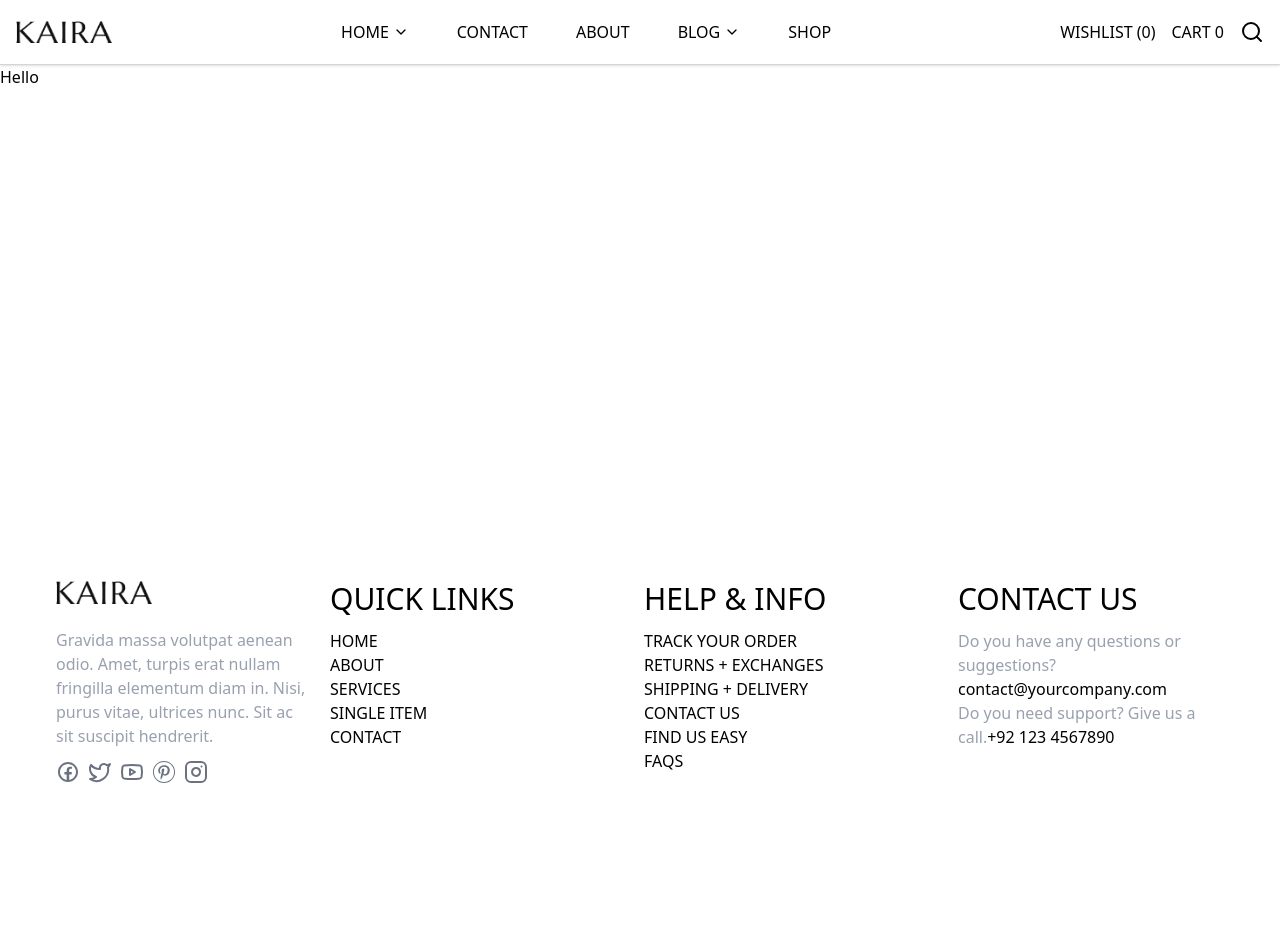
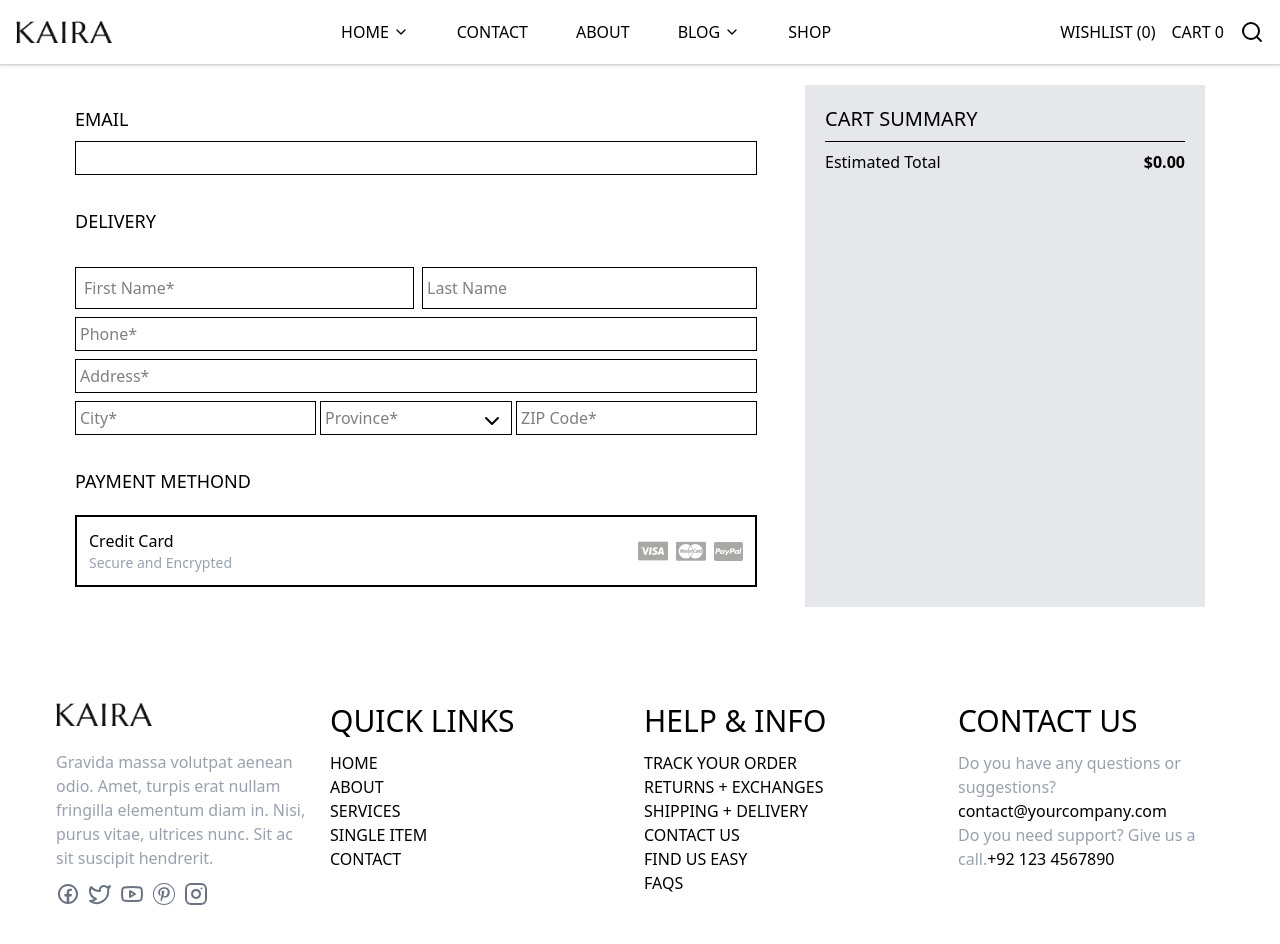
Before and after one commit to MohammadAabis/kaira, a React (Vite) app in the folder client/: page /checkout in a window 1280 px wide. Before the commit the page ends 822 px from the top, so only its background shows below. Built offline with nearby package versions, Linux system fonts and the light colour scheme.

Commit message:
checkout changes

```diff
--- a/client/src/components/Carts.jsx
+++ b/client/src/components/Carts.jsx
@@ -10,7 +10,7 @@ const Carts = ({ toggleCart, cartOpen, items }) => {
   }, 0);
 
   const checkOut = () => {
-    navigate('/checkout')
+    navigate('/checkout', { state: { cartItems: items } })
 
   }
   return (
--- a/client/src/pages/Checkout.jsx
+++ b/client/src/pages/Checkout.jsx
@@ -1,7 +1,171 @@
+import { useState } from "react";
+import { useLocation, useNavigate } from "react-router-dom";
+
+const province = [
+  { name: "Punjab", code: "PB" },
+  { name: "Sindh", code: "SD" },
+  { name: "Balochistan", code: "BL" },
+  { name: "Khyber Pakhtunkhwa", code: "KPK" },
+  { name: "Gilgit Baltistan ", code: "GB" },
+];
+
 const Checkout = () => {
+  const [isOpen, setIsOpen] = useState(false);
+  const [selectedProvince, setSelectedProvince] = useState("");
+
+  const location = useLocation();
+  const cartItems = location.state?.cartItems || [];
+
+   const navigate = useNavigate();
+
+  const handleSelect = (prov) => {
+    setSelectedProvince(prov.name);
+    setIsOpen(false);
+  };
+
+  const totalPrice = cartItems.reduce((sum, item) => {
+    // Remove $ sign if present and convert to number
+    const price = parseFloat(item.price.replace(/[^0-9.]/g, ""));
+    return sum + price;
+  }, 0);
+
+  const makePayment = () => {
+    navigate('/payment', { state: { cartItems: items } })
+  }
+
   return (
     <>
-      <div>Hello</div>
+      <div className="flex flex-col md:flex-row justify-center gap-2 mb-20">
+        <div className="flex flex-col space-y-2 p-5 mt-5">
+          <label htmlFor="email" className="uppercase text-lg">
+            Email
+          </label>
+          <input type="email" name="email" className="border-1 p-1" />
+          <br />
+
+          <h2 className="uppercase text-lg">Delivery</h2>
+          <br />
+          <div className="flex flex-row gap-2 ">
+            <input
+              type="text"
+              name="firstName"
+              placeholder="First Name*"
+              required
+              className="border-1 p-2 w-full"
+            />
+            <input
+              type="text"
+              name="lastName"
+              placeholder="Last Name"
+              className="border-1 p-1 w-full"
+            />
+          </div>
+          <input
+            type="text"
+            name="phone"
+            placeholder="Phone*"
+            required
+            className="border-1 p-1"
+          />
+          <input
+            type="text"
+            name="address"
+            placeholder="Address*"
+            required
+            className="border-1 p-1"
+          />
+          <div className="flex relative gap-1 flex-col md:flex-row">
+            <input
+              type="text"
+              name="city"
+              placeholder="City*"
+              required
+              className="border-1 p-1"
+            />
+            <div className="relative w-48">
+              <input
+                type="text"
+                name="province"
+                value={selectedProvince}
+                placeholder="Province*"
+                readOnly
+                required
+                className="border-1 p-1 w-full cursor-pointer"
+                onClick={() => setIsOpen(!isOpen)}
+              />
+              <svg
+                onClick={() => setIsOpen(!isOpen)}
+                xmlns="http://www.w3.org/2000/svg"
+                width="24"
+                height="24"
+                viewBox="0 0 24 24"
+                fill="none"
+                stroke="currentColor"
+                strokeWidth="2"
+                strokeLinecap="round"
+                strokeLinejoin="round"
+                className="absolute right-2 top-2 cursor-pointer"
+              >
+                <path d="m6 9 6 6 6-6" />
+              </svg>
+
+              {isOpen && (
+                <ul className="absolute bg-white border shadow-md w-full mt-1 z-10">
+                  {province.map((prov) => (
+                    <li
+                      key={prov.code}
+                      className="px-3 py-2 hover:bg-gray-100 cursor-pointer"
+                      onClick={() => handleSelect(prov)}
+                    >
+                      {prov.name}
+                    </li>
+                  ))}
+                </ul>
+              )}
+            </div>
+
+            <input
+              type="number"
+              name="zipCode"
+              placeholder="ZIP Code*"
+              required
+              className="border-1 p-1"
+            />
+          </div>
+          <br />
+          <div>
+            <h4 className="uppercase text-lg">Payment Methond</h4>
+            <div className="flex items-center justify-between border-2 mt-5 hover:cursor-pointer" onClick={makePayment}>
+              <div className="p-3">
+                <p>Credit Card</p>
+                <p className="text-sm text-gray-400">Secure and Encrypted</p>
+              </div>
+              <div className="p-3 flex flex-row gap-2">
+                <img src="./img/visa-card.png" alt="" />
+                <img src="./img/master-card.png" alt="" />
+                <img src="./img/paypal-card.png" alt="" />
+              </div>
+            </div>
+          </div>
+        </div>
+        <div className="w-full max-w-[400px] bg-gray-200 space-y-2 p-5 mt-5 sm:mx-5 ">
+          <h3 className="uppercase font-normal text-xl">Cart Summary</h3>
+          {cartItems.map((item, index) => (
+            <div className="flex justify-between items-center my-4 ">
+              <span>
+                <p className="text-gray-900">{item.name}</p>
+                <p className="text-gray-500">Brief Description</p>
+              </span>
+              <span className="text-lime-600">{item.price}</span>
+            </div>
+          ))}
+          <hr />
+          <div className="flex justify-between items-center mb-4">
+            <p>Estimated Total</p>
+            <p className="font-bold">${totalPrice.toFixed(2)}</p>
+          </div>
+        </div>
+      </div>
     </>
   );
 };
```
